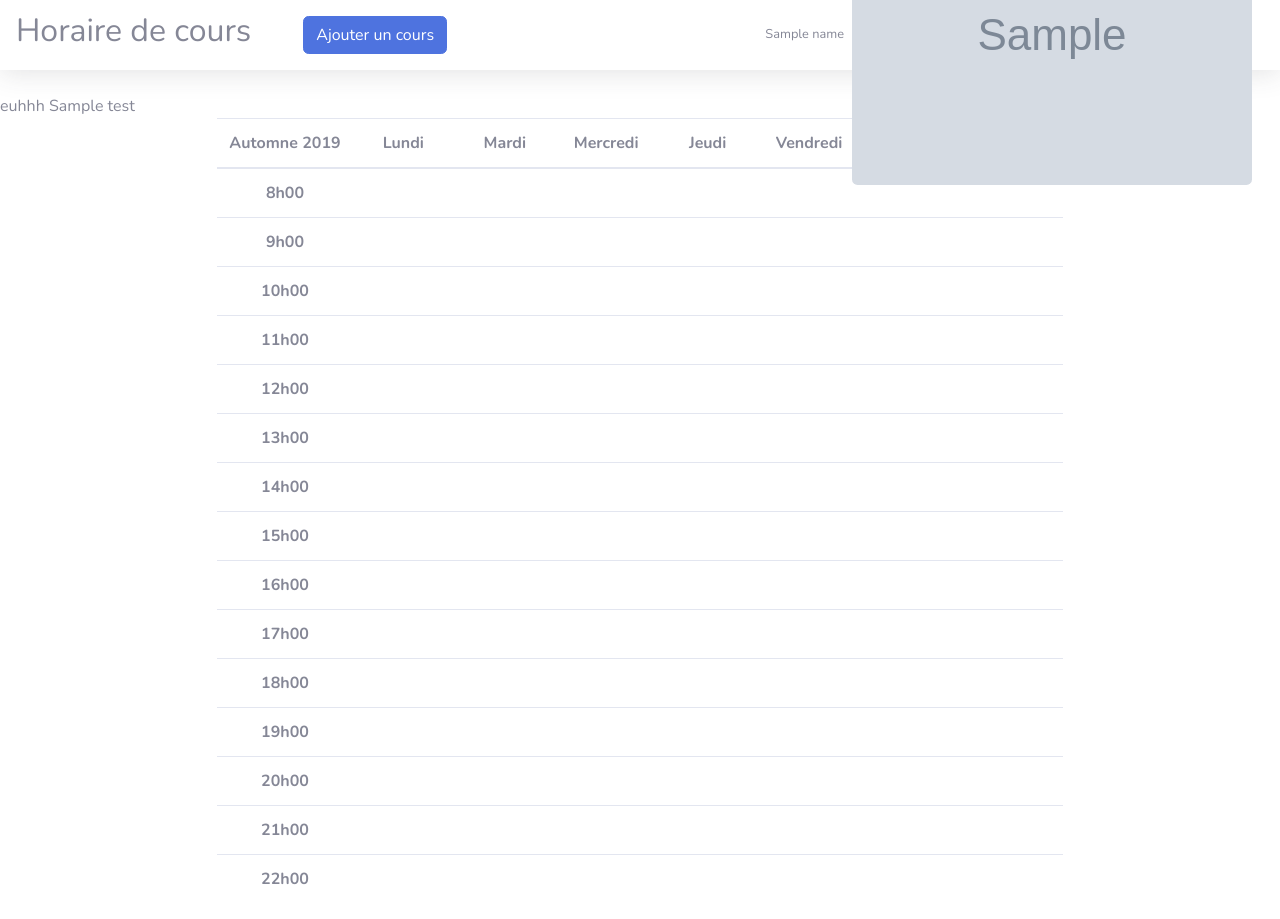
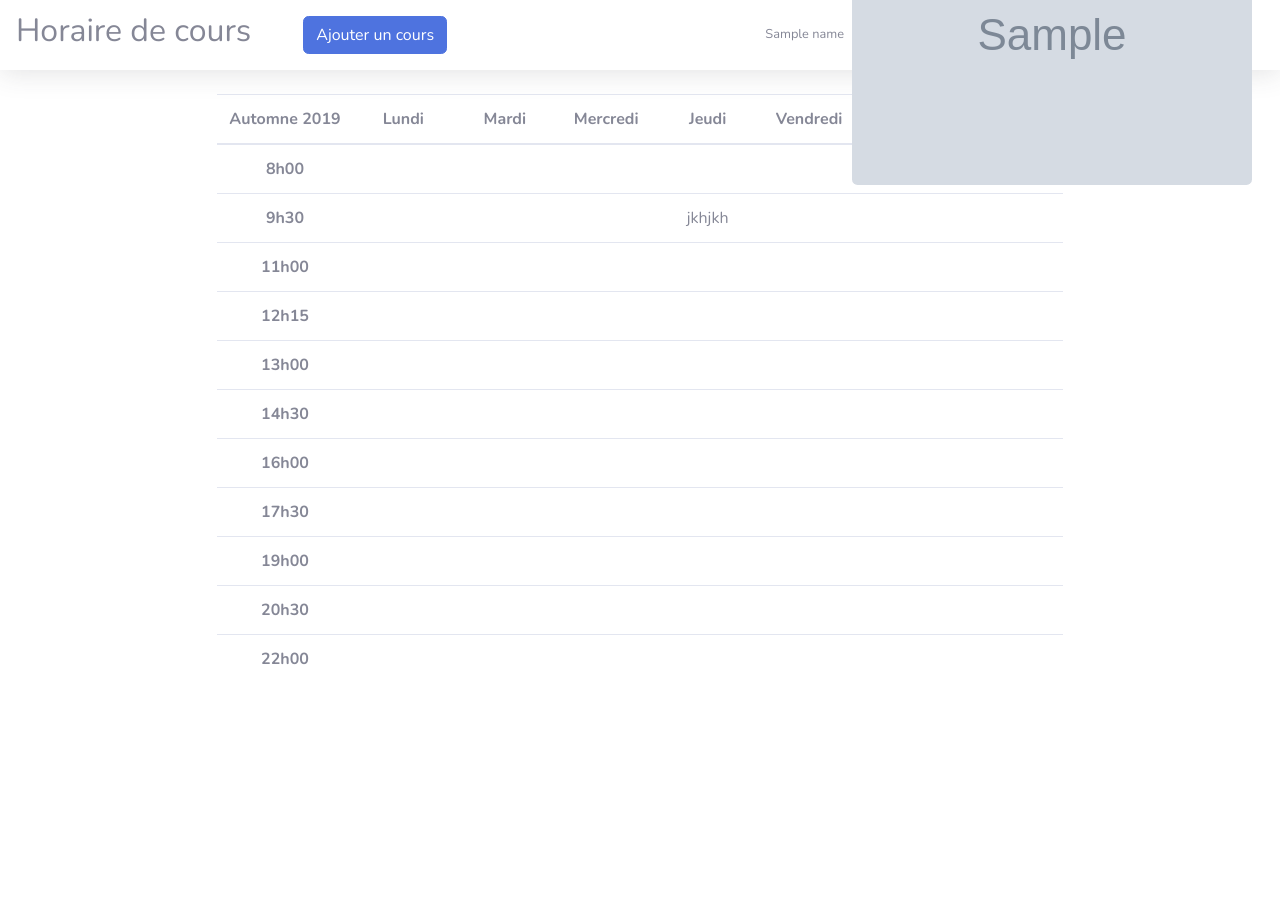
Before and after one commit to jlcyruqac-cours/projet-conception-schedule_web_scraper, a Flask app: template code/school_schedule_app/templates/home/index.html in a window 1280 px wide. After the commit the page ends 665 px from the top, so only its background shows below. Run offline with Flask 2, Linux system fonts and the light colour scheme; the template is opened without the code that fills it: most values are stand-ins (such as "Sample title", 1, 10 or a date in 2020); grey boxes marked "Sample" are stand-in pictures; lists and menus that the app fills with data are empty; some libraries are stand-ins or nearby versions.

Commit message:
Almost all done

```diff
--- a/code/database/app.py
+++ b/code/database/app.py
@@ -69,14 +69,14 @@ def setup_db():
     # course.sigle = "6GEI445"
     # course.group = "0"
     # course.name = "Infographie"
-    # course.credit = 3.0
+    # course.local = "P2-1050"
     # course.dates = ["511", "512"]
     # course.save()
     #
     # course.sigle = "6GEI645"
     # course.group = "0"
     # course.name = "Signaux et systèmes"
-    # course.credit = 3.0
+    # course.local = "P3-4010"
     # course.dates = ["301", "206"]
     # course.save()
 
--- a/code/database/models/courses.py
+++ b/code/database/models/courses.py
@@ -5,7 +5,7 @@ class Course(mongoengine.Document):
     sigle = mongoengine.StringField(unique=True)
     group = mongoengine.StringField()
     name = mongoengine.StringField()
-    credit = mongoengine.FloatField()
+    local = mongoengine.StringField()
     # Dates : ex 110 lundi 10e periode dheure
     dates = mongoengine.ListField()
 
@@ -14,7 +14,6 @@ class Course(mongoengine.Document):
         'collection': 'courses',
         'indexes': [
             'sigle',
-            'name',
-            'credit'
+            'name'
         ]
     }
--- a/code/school_schedule_app/templates/home/index.html
+++ b/code/school_schedule_app/templates/home/index.html
@@ -5,12 +5,6 @@
 {% endblock %}
 
 {% block workspace %}
-    {% for user_course in user_courses %}
-        euhhh
-        {% for test in user_course %}
-            {{ test }}
-        {% endfor %}
-    {% endfor %}
     <div class="row">
         <div class="table-responsive">
             <table class="table mx-auto w-auto">
@@ -38,17 +32,17 @@
                     <td id="600"></td>
                 </tr>
                 <tr id="row_01">
-                    <th scope="row">9h00</th>
+                    <th scope="row">9h30</th>
                     <td id="001"></td>
                     <td id="101"></td>
                     <td id="201"></td>
-                    <td id="301"></td>
+                    <td id="301">jkhjkh</td>
                     <td id="401"></td>
                     <td id="501"></td>
                     <td id="601"></td>
                 </tr>
                 <tr id="row_10h00">
-                    <th scope="row">10h00</th>
+                    <th scope="row">11h00</th>
                     <td id="002"></td>
                     <td id="102"></td>
                     <td id="202"></td>
@@ -58,7 +52,7 @@
                     <td id="602"></td>
                 </tr>
                 <tr id="row_11h00">
-                    <th scope="row">11h00</th>
+                    <th scope="row">12h15</th>
                     <td id="003"></td>
                     <td id="103"></td>
                     <td id="203"></td>
@@ -68,7 +62,7 @@
                     <td id="603"></td>
                 </tr>
                 <tr id="row_12h00">
-                    <th scope="row">12h00</th>
+                    <th scope="row">13h00</th>
                     <td id="004"></td>
                     <td id="104"></td>
                     <td id="204"></td>
@@ -78,7 +72,7 @@
                     <td id="604"></td>
                 </tr>
                 <tr id="row_13h00">
-                    <th scope="row">13h00</th>
+                    <th scope="row">14h30</th>
                     <td id="005"></td>
                     <td id="105"></td>
                     <td id="205"></td>
@@ -88,7 +82,7 @@
                     <td id="605"></td>
                 </tr>
                 <tr id="row_14h00">
-                    <th scope="row">14h00</th>
+                    <th scope="row">16h00</th>
                     <td id="006"></td>
                     <td id="106"></td>
                     <td id="206"></td>
@@ -98,7 +92,7 @@
                     <td id="606"></td>
                 </tr>
                 <tr id="row_15h00">
-                    <th scope="row">15h00</th>
+                    <th scope="row">17h30</th>
                     <td id="007"></td>
                     <td id="107"></td>
                     <td id="207"></td>
@@ -108,7 +102,7 @@
                     <td id="607"></td>
                 </tr>
                 <tr id="row_16h00">
-                    <th scope="row">16h00</th>
+                    <th scope="row">19h00</th>
                     <td id="008"></td>
                     <td id="108"></td>
                     <td id="208"></td>
@@ -118,7 +112,7 @@
                     <td id="608"></td>
                 </tr>
                 <tr id="row_17h00">
-                    <th scope="row">17h00</th>
+                    <th scope="row">20h30</th>
                     <td id="009"></td>
                     <td id="109"></td>
                     <td id="209"></td>
@@ -128,7 +122,7 @@
                     <td id="609"></td>
                 </tr>
                 <tr id="18h00">
-                    <th scope="row">18h00</th>
+                    <th scope="row">22h00</th>
                     <td id="010"></td>
                     <td id="110"></td>
                     <td id="210"></td>
@@ -137,50 +131,21 @@
                     <td id="510"></td>
                     <td id="610"></td>
                 </tr>
-                <tr id="row_19h00">
-                    <th scope="row">19h00</th>
-                    <td id="011"></td>
-                    <td id="111"></td>
-                    <td id="211"></td>
-                    <td id="311"></td>
-                    <td id="411"></td>
-                    <td id="511"></td>
-                    <td id="611"></td>
-                </tr>
-                <tr id="row_20h00">
-                    <th scope="row">20h00</th>
-                    <td id="012"></td>
-                    <td id="112"></td>
-                    <td id="212"></td>
-                    <td id="312"></td>
-                    <td id="412"></td>
-                    <td id="512"></td>
-                    <td id="612"></td>
-                </tr>
-                <tr id="row_21h00">
-                    <th scope="row">21h00</th>
-                    <td id="013"></td>
-                    <td id="113"></td>
-                    <td id="213"></td>
-                    <td id="313"></td>
-                    <td id="413"></td>
-                    <td id="513"></td>
-                    <td id="613"></td>
-                </tr>
-                <tr id="row_22h00">
-                    <th scope="row">22h00</th>
-                    <td id="014"></td>
-                    <td id="114"></td>
-                    <td id="214"></td>
-                    <td id="314"></td>
-                    <td id="414"></td>
-                    <td id="514"></td>
-                    <td id="614"></td>
-                </tr>
                 </tbody>
             </table>
         </div>
 
     </div>
+    <script>
+        window.onload = function () {
+            {% for user_course in user_courses_list %}
+                console.log("{{ user_course }}")
+                {% for user_course_date in user_course['dates'] %}
+                    document.getElementById("{{ user_course_date }}").innerHTML = "{{ user_course['name'] }} <br> {{ user_course['local'] }}";
+                {% endfor %}
+            {% endfor %}
+        };
+    </script>
+
 
 {% endblock %}
```
Also changed, not shown: code/database/views/database_views.py (+5 -4 lines), code/school_schedule_app/views/account_views.py (+7 -5 lines), code/school_schedule_app/views/home_views.py (+16 -12 lines).
